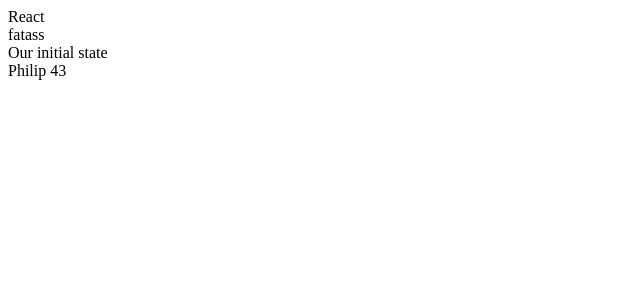
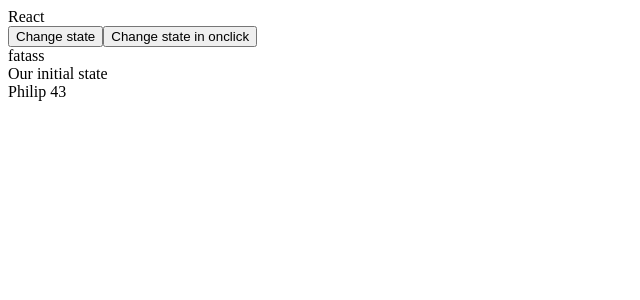
Before and after one commit to PhilipHassialis/React-2019, a React (Create React App) app: page / in a window 1280 px wide. Shown: the top 300 px of the page, without its empty margins (0-640 px from the left). Built offline with nearby package versions, Linux system fonts and the light colour scheme.

Commit message:
setstate

```diff
--- a/src/containers/container1.js
+++ b/src/containers/container1.js
@@ -9,9 +9,17 @@ class Container1 extends Component {
         };
     }
 
+    changeState = () => {
+        this.setState({ stateprop1: "Our next state" });
+    };
+
     render() {
         return (
             <div>
+                <button onClick={this.changeState}>Change state</button>
+                <button onClick={() => this.setState({ stateprop1: "Our next state" })}>
+                    Change state in onclick
+                </button>
                 <div>{this.props.nickname}</div>
                 <div>{this.state.stateprop1}</div>
             </div>
```
